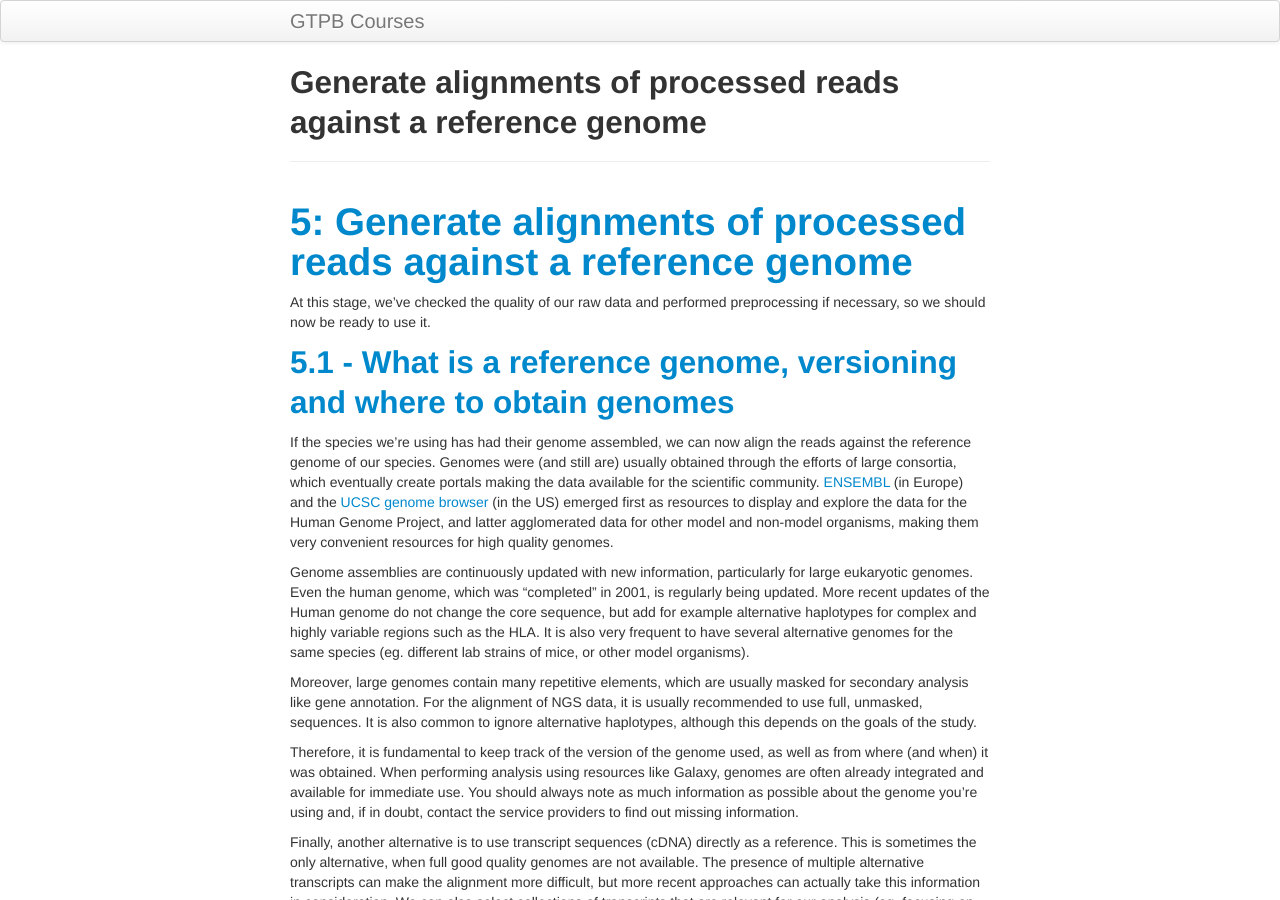
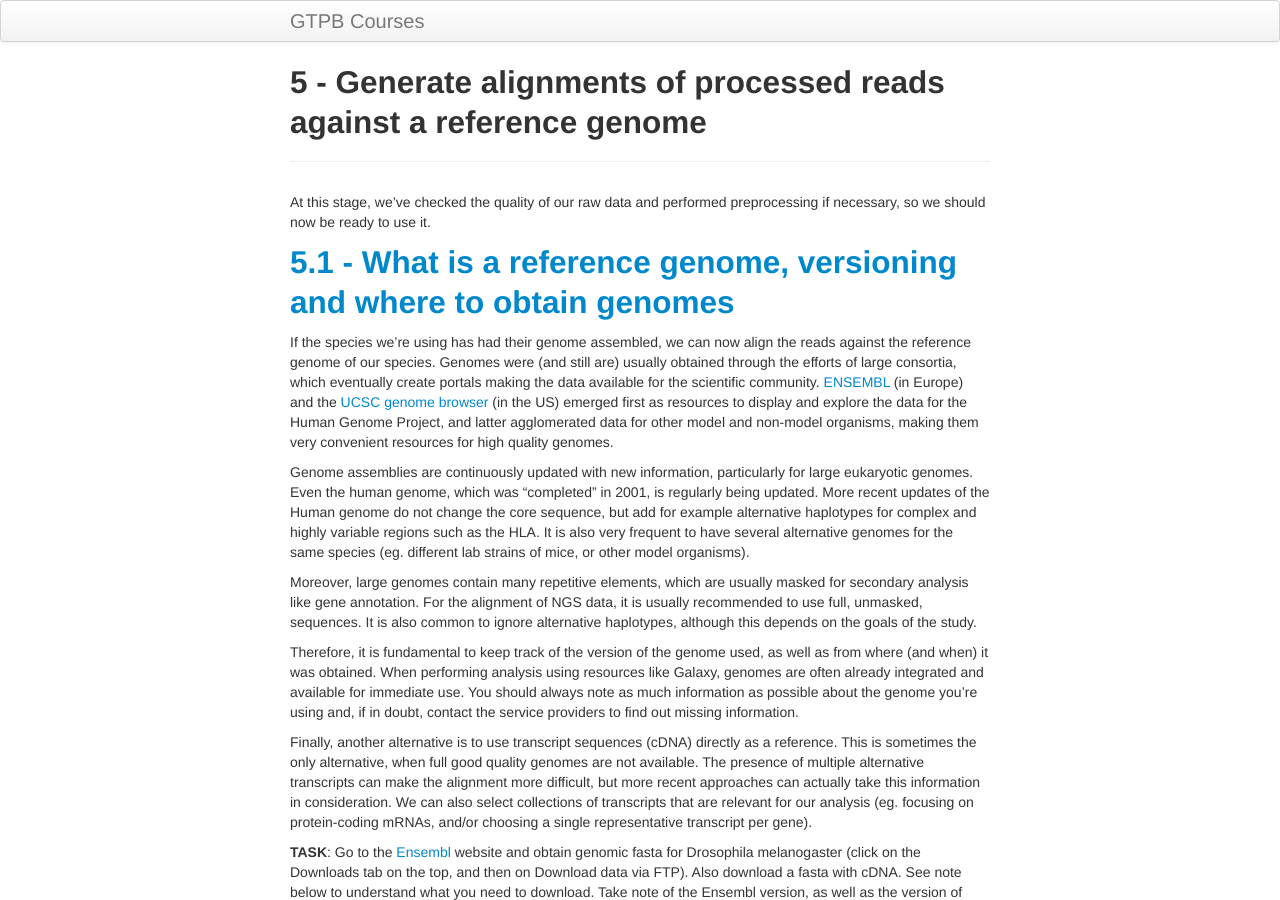
Before and after one commit to GTPB/ADER19F, a Jekyll site: the page built from pages/L05.md, in a window 1280 px wide and 900 px high. Built offline with Jekyll 4.4.1, drawn with Linux system fonts in a browser that asks for light colours.

Commit message:
Update L05.md

```diff
--- a/pages/L05.md
+++ b/pages/L05.md
@@ -1,10 +1,7 @@
 ---
 layout: page
-title: Generate alignments of processed reads against a reference genome
+title: 5 - Generate alignments of processed reads against a reference genome
 ---
-
-# <a id="LO5">5: Generate alignments of processed reads against a reference genome</a>
-
 At this stage, we've checked the quality of our raw data and performed preprocessing if necessary, so we should now be ready to use it.
 
 ## <a id="LO5.1">5.1 - What is a reference genome, versioning and where to obtain genomes</a>
```
